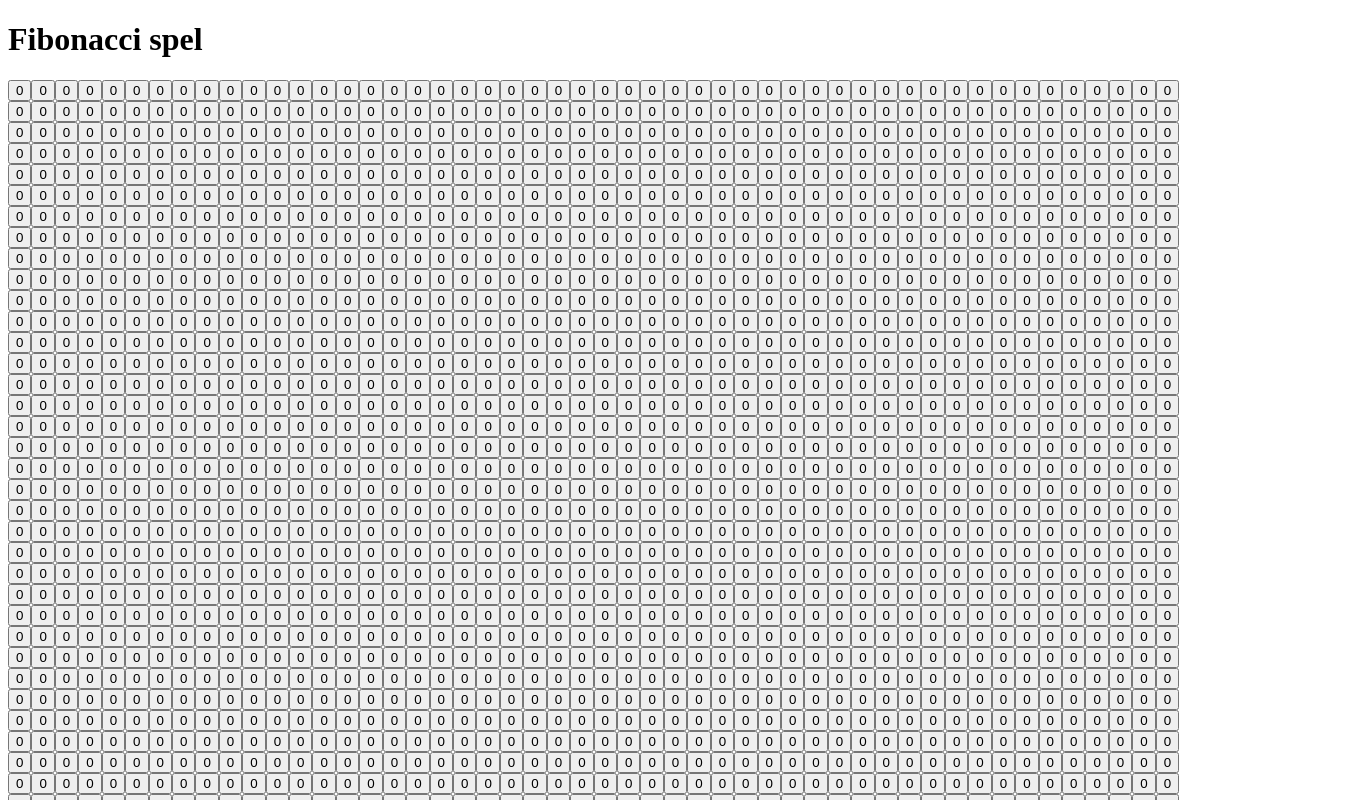
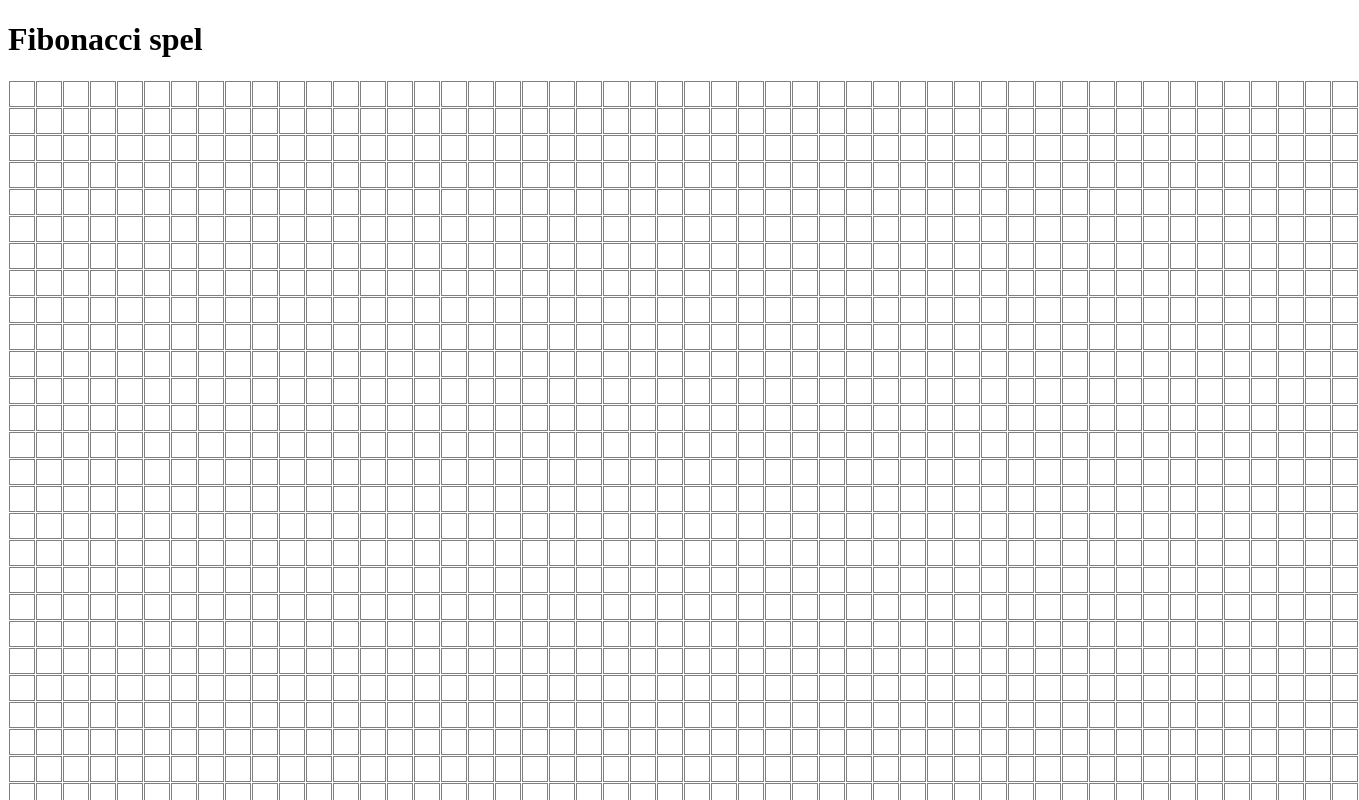
Before and after one commit to LeoniePeters/fibonacci-spel, a React (Create React App) app: page / in a window 1280 px wide. Shown: the top 800 px of the page, 1359 px wide, since content can reach past the window. Built offline with nearby package versions, Linux system fonts and the light colour scheme.

Commit message:
Change grid into table.Add styling to grid

```diff
--- /dev/null
+++ b/src/components/Fibonacci.css
@@ -0,0 +1,11 @@
+.grid-container {
+  border-spacing: 1px;
+}
+
+.cellData {
+  min-width: 22px;
+  height: 22px;
+  border: 0.5px solid gray;
+  padding: 1px;
+  font-size: 80%;
+    }
--- a/src/components/Fibonacci.js
+++ b/src/components/Fibonacci.js
@@ -2,11 +2,9 @@ import React from 'react';
 
 function renderCell(cellObject) {
   return (
-    <button
-      className={cellObject.column}
-      key={`${cellObject.row}-${cellObject.column}`}>
-      {cellObject.number}
-    </button>
+    <td className='cellData' key={`${cellObject.row}-${cellObject.column}`}>
+      {cellObject.number === 0 ? '' : cellObject.number}
+    </td>
   )
 }
 
@@ -14,10 +12,18 @@ export default function Fibonacci({ grid }) {
   return (
     <div>
       <h1>Fibonacci spel</h1>
-      <div className='grid-container'>
-        {grid.map((gridRow, gridRowIndex) => <div key={gridRowIndex}>
-          {gridRow.map(gridCell => renderCell(gridCell))}</div>)}
-      </div>
+      <table className='grid-container'>
+        <tbody>
+          {grid.map((gridRow, gridRowIndex) => <tr className='tableRow'
+            key={gridRowIndex}>
+            {gridRow.map(gridCell => renderCell(gridCell))}</tr>)}
+        </tbody>
+      </table>
     </div>
   )
 }
+
+/* <button
+      className='cellButton'
+      key={`${cellObject.row}-${cellObject.column}`}> */
+/* </button> */
--- a/src/components/FibonacciContainer.js
+++ b/src/components/FibonacciContainer.js
@@ -1,4 +1,5 @@
 import React, { Component } from 'react';
+import './Fibonacci.css'
 import Fibonacci from './Fibonacci'
 
 class FibonacciContainer extends Component {
```
